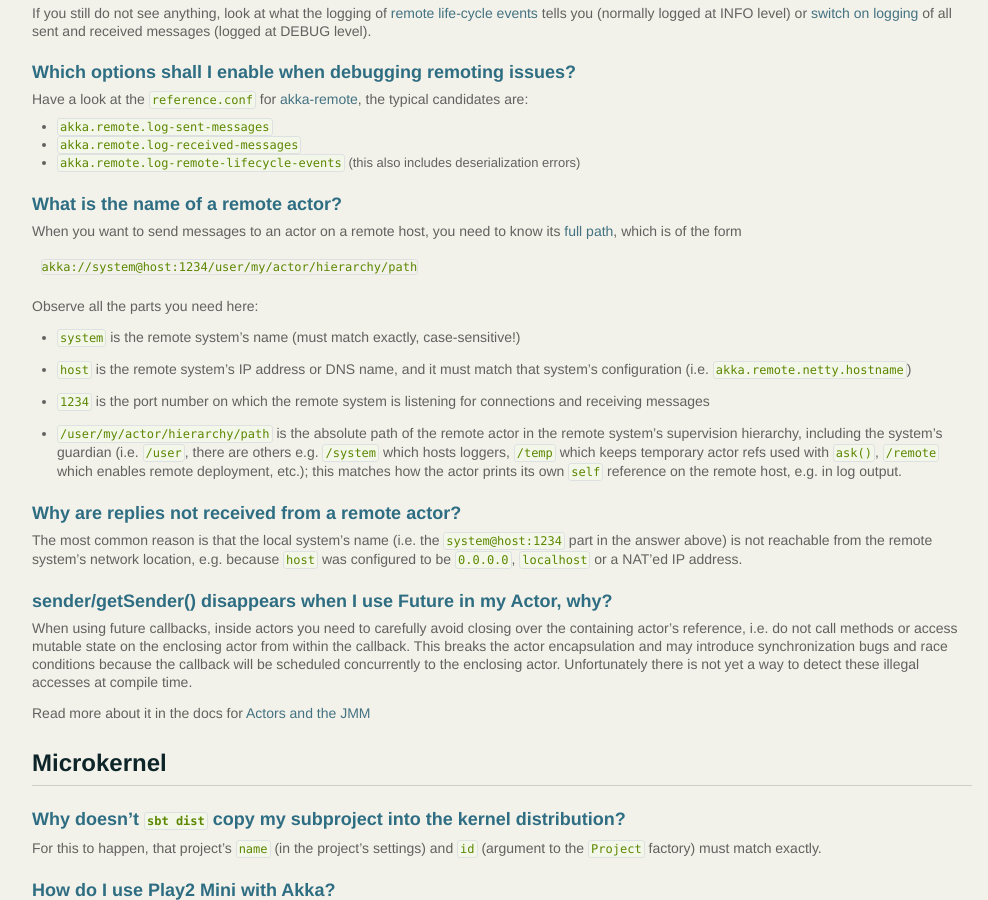
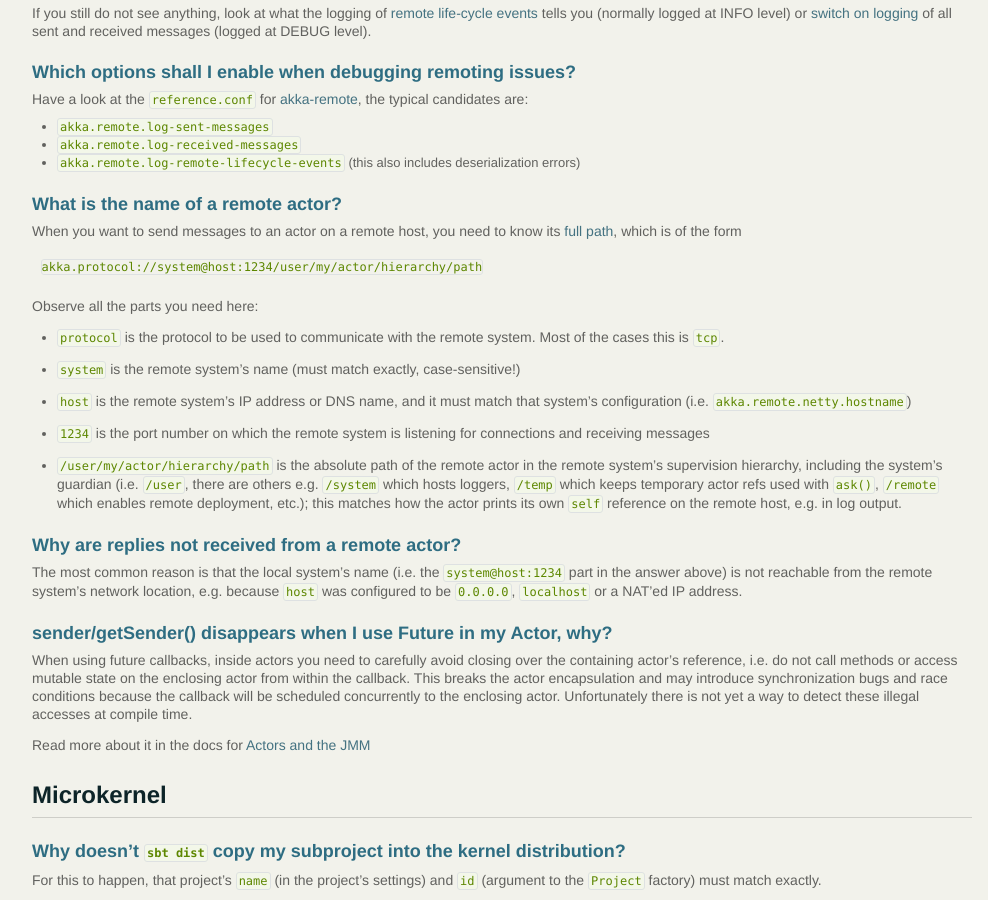
Before and after one commit to raboof/akka.github.com, a Jekyll site: the page built from faq/index.md, in a window 1280 px wide and 900 px high, scrolled down 1723 px. Shown: the whole window, without its empty margins (138-1126 px from the left). Built offline with Jekyll 4.4.1, drawn with Linux system fonts in a browser that asks for light colours.

Commit message:
Updated links and remote addressing in FAQ

```diff
--- a/faq/index.md
+++ b/faq/index.md
@@ -87,7 +87,7 @@
 life-cycle
 events](http://doc.akka.io/docs/akka/current/scala/remoting.html#Remote_Events)
 tells you (normally logged at INFO level) or [switch on
-logging](https://github.com/akka/akka/blob/v2.0.2/akka-remote/src/main/resources/reference.conf#L66)
+logging](https://github.com/akka/akka/blob/current/akka-remote/src/main/resources/reference.conf#L66)
 of all sent and received messages (logged at DEBUG level).
 
 ### Which options shall I enable when debugging remoting issues?
@@ -103,9 +103,12 @@
 its [full path](http://doc.akka.io/docs/akka/current/general/addressing.html),
 which is of the form
 
-    akka://system@host:1234/user/my/actor/hierarchy/path
+    akka.protocol://system@host:1234/user/my/actor/hierarchy/path
 
 Observe all the parts you need here:
+
+* `protocol` is the protocol to be used to communicate with the remote system.
+   Most of the cases this is `tcp`.
 
 * `system` is the remote system’s name (must match exactly, case-sensitive!)
 
```
